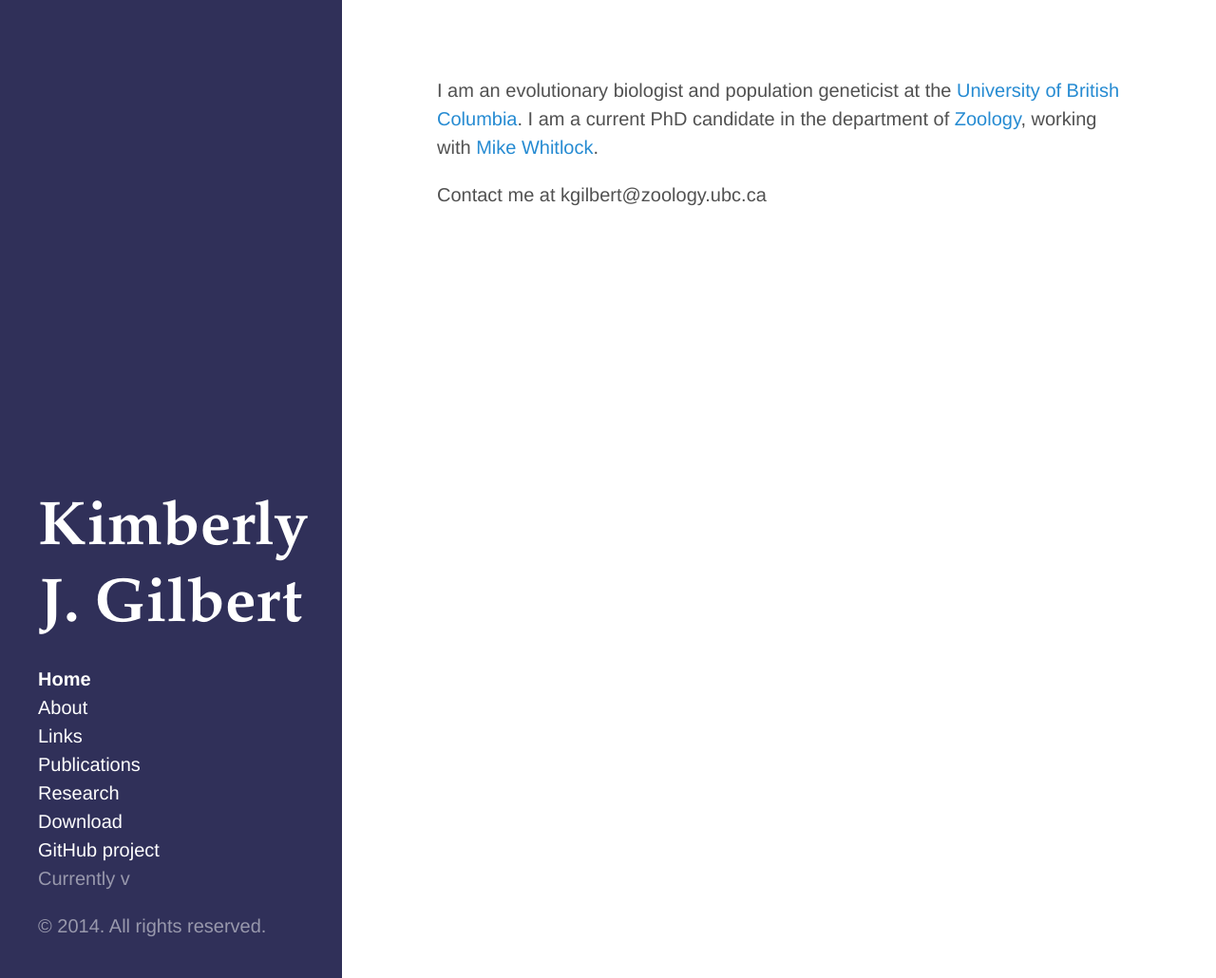
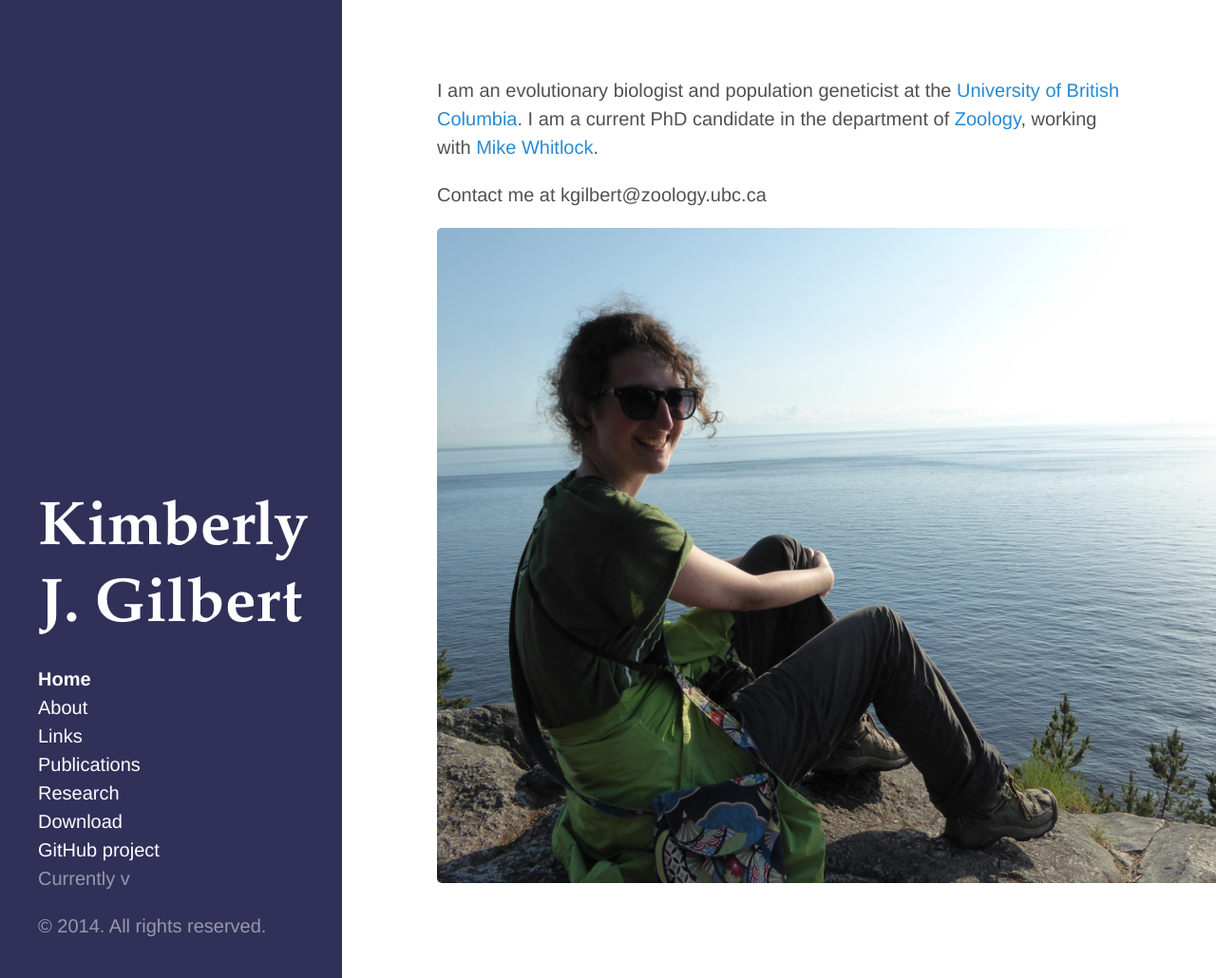
Before and after one commit to kjgilbert/kjgilbert.github.io, a Jekyll site: the page built from index.md, in a window 1280 px wide and 1030 px high. Shown: the whole window at 95% size. Built offline with Jekyll 4.4.1, drawn with Linux system fonts in a browser that asks for light colours; Markdown is read by kramdown in place of the engine named in the settings.

Commit message:
move photo

```diff
--- a/index.md
+++ b/index.md
@@ -6,3 +6,5 @@ title: Home
 I am an evolutionary biologist and population geneticist at the [University of British Columbia](http://www.ubc.ca/). I am a current PhD candidate in the department of [Zoology](http://www.zoology.ubc.ca/), working with [Mike Whitlock](http://www.zoology.ubc.ca/person/whitlock).
 
 Contact me at kgilbert@zoology.ubc.ca
+
+![photo](https://github.com/kjgilbert/kjgilbert.github.io/raw/master/extras/Photo.png)
```
Also changed, not shown: about.md (+0 -2 lines).
